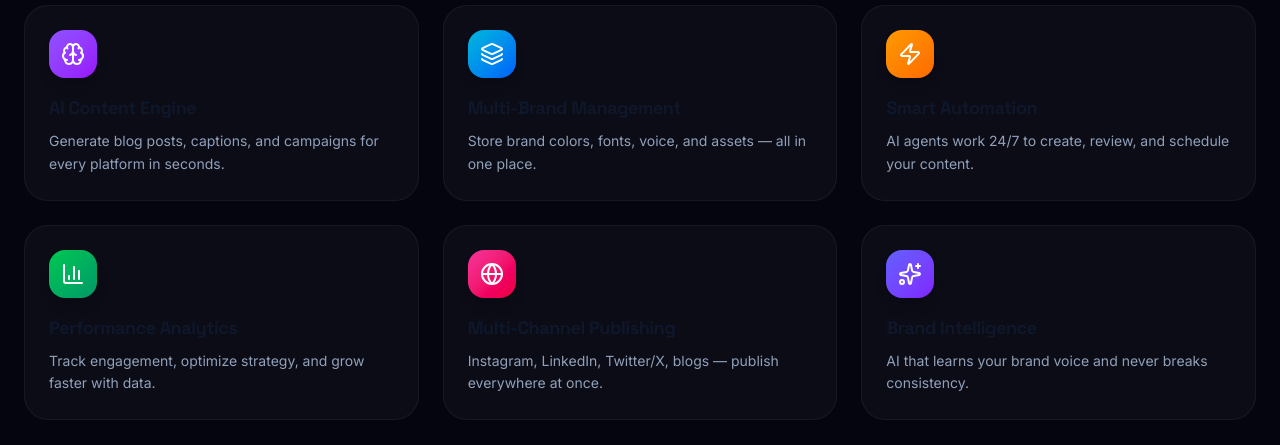
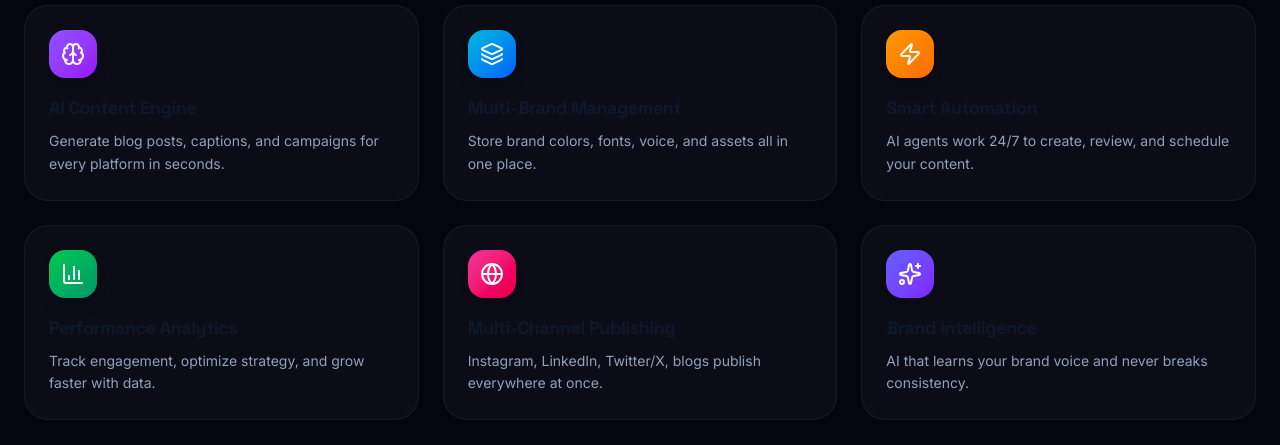
Before and after one commit to NassieComfort/KontentIQ, a React (Vite) app: page / in a window 1280 px wide. Shown: the part 1320-1765 px from the top of the page. Built offline with nearby package versions, Linux system fonts and the light colour scheme.

Commit message:
hyphen removed from the description of the "Multi-Brand Management" feature in the LandingPage.tsx file.

```diff
--- a/src/pages/LandingPage.tsx
+++ b/src/pages/LandingPage.tsx
@@ -81,10 +81,10 @@ function TypeWriter({ words }: { words: string[] }) {
 
 const features = [
   { icon: Brain,     color: 'from-violet-500 to-purple-600', title: 'AI Content Engine',        desc: 'Generate blog posts, captions, and campaigns for every platform in seconds.' },
-  { icon: Layers,    color: 'from-cyan-500 to-blue-600',     title: 'Multi-Brand Management',   desc: 'Store brand colors, fonts, voice, and assets — all in one place.' },
+  { icon: Layers,    color: 'from-cyan-500 to-blue-600',     title: 'Multi-Brand Management',   desc: 'Store brand colors, fonts, voice, and assets all in one place.' },
   { icon: Zap,       color: 'from-amber-500 to-orange-500',  title: 'Smart Automation',          desc: 'AI agents work 24/7 to create, review, and schedule your content.' },
   { icon: BarChart3, color: 'from-green-500 to-emerald-600', title: 'Performance Analytics',    desc: 'Track engagement, optimize strategy, and grow faster with data.' },
-  { icon: Globe,     color: 'from-pink-500 to-rose-600',     title: 'Multi-Channel Publishing', desc: 'Instagram, LinkedIn, Twitter/X, blogs — publish everywhere at once.' },
+  { icon: Globe,     color: 'from-pink-500 to-rose-600',     title: 'Multi-Channel Publishing', desc: 'Instagram, LinkedIn, Twitter/X, blogs publish everywhere at once.' },
   { icon: Sparkles,  color: 'from-indigo-500 to-violet-600', title: 'Brand Intelligence',       desc: 'AI that learns your brand voice and never breaks consistency.' },
 ];
 
```
